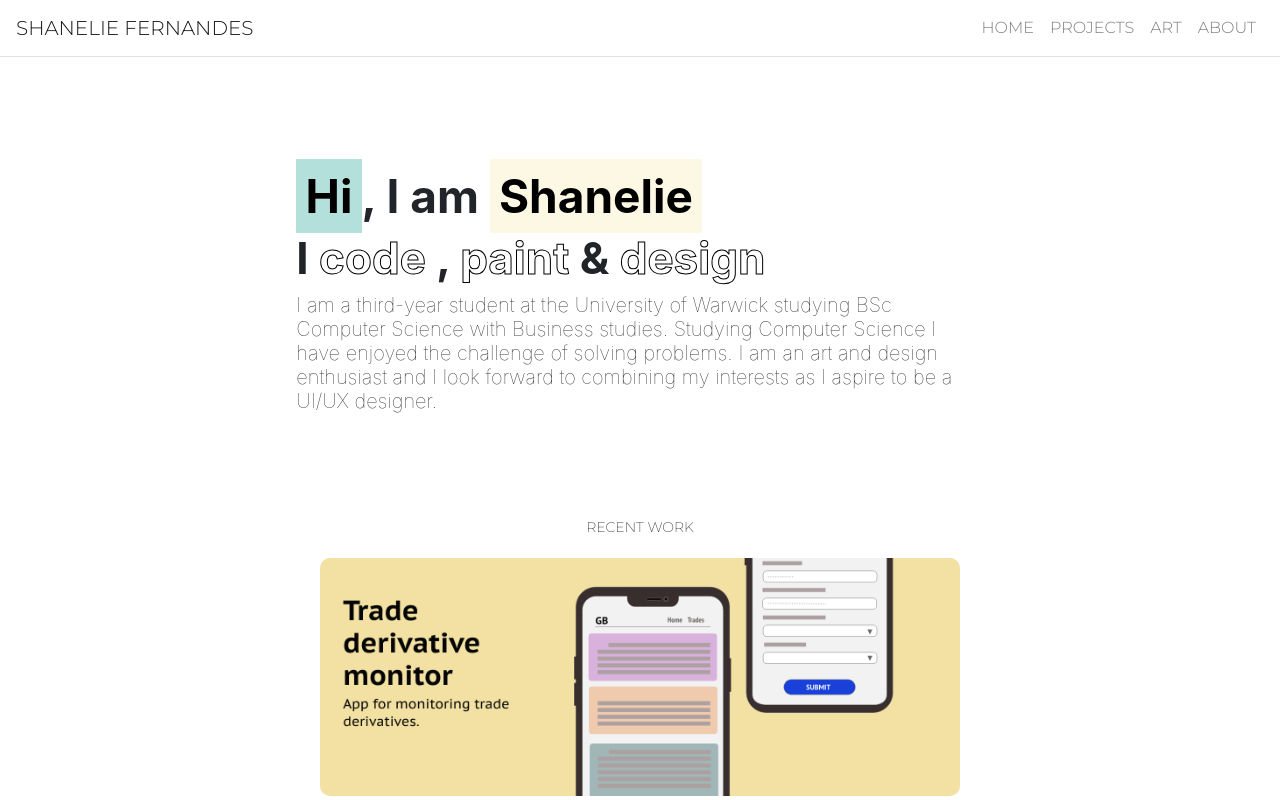
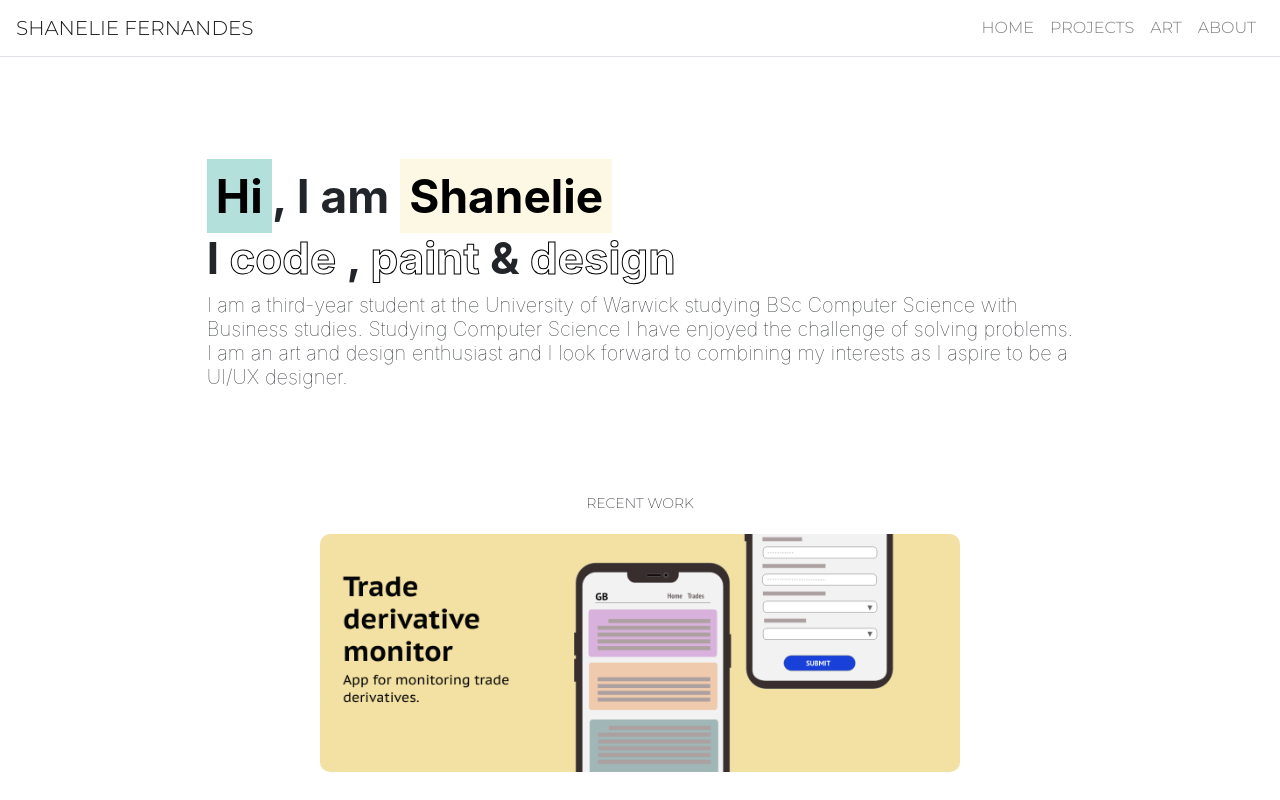
Before and after one commit to ShanelieF/Portfolio, a React (Create React App) app: page / in a window 1280 px wide. Shown: the top 800 px of the page. Built offline with nearby package versions, Linux system fonts and the light colour scheme.

Commit message:
text dimensions

```diff
--- a/src/components/pages/Homepage.js
+++ b/src/components/pages/Homepage.js
@@ -23,7 +23,7 @@ function Homepage(){
       <Jumbotron className="bg-transparent ">
         <div fluid={true}>
           <Row className="justify-content-around ">
-          <Col md={8} sm={10}>
+          <Col md={10} sm={10}>
                       <h3 style={{ fontSize:'46px', fontWeight: 'bold'}}><mark style={{backgroundColor:'#b4e0db'}} >Hi</mark>, I am <mark>Shanelie</mark></h3>
                       <h4 style={{ fontSize:'44px', fontWeight: 'bold'}}>I <a className="st" href="#bottom"> code</a> , <a className="st1" href="/paint"> paint</a> & <a className="st" href="/design">design </a></h4>
 
```
